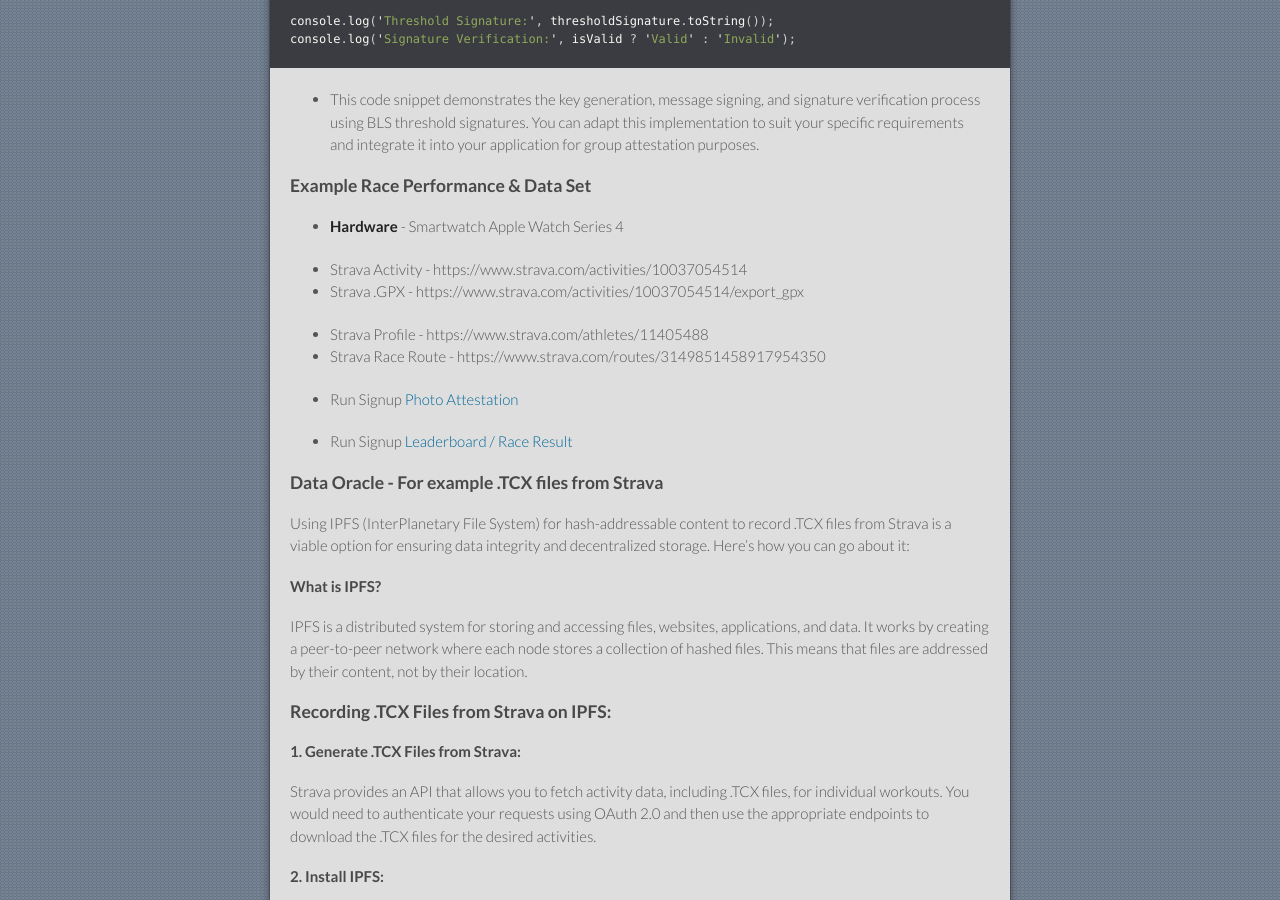
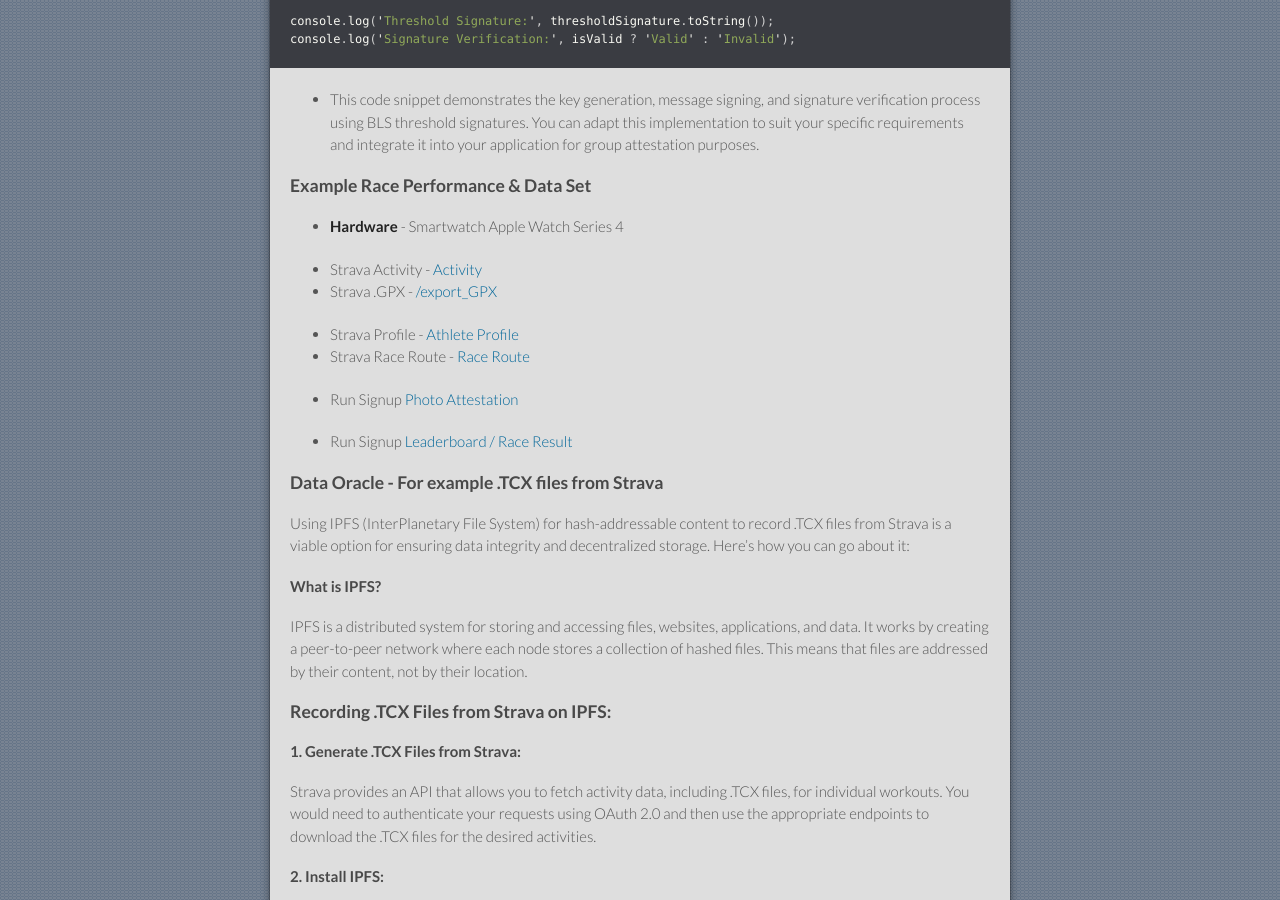
Before and after one commit to flowstake/flowstake.github.io, a Jekyll site: the page built from index.md, in a window 1280 px wide and 900 px high, scrolled down 5581 px. Built offline with Jekyll 4.4.1, drawn with Linux system fonts in a browser that asks for light colours; our own code applies the rules of GitHub Pages for plain Markdown files.

Commit message:
Update index.md

```diff
--- a/index.md
+++ b/index.md
@@ -192,11 +192,11 @@ console.log('Signature Verification:', isValid ? 'Valid' : 'Invalid');
 
 * **Hardware** - Smartwatch Apple Watch Series 4
 
-* Strava Activity - https://www.strava.com/activities/10037054514
-* Strava .GPX - https://www.strava.com/activities/10037054514/export_gpx
+* Strava Activity - [Activity](https://www.strava.com/activities/10037054514)
+* Strava .GPX - [/export_GPX](https://www.strava.com/activities/10037054514/export_gpx)
 
-* Strava Profile - https://www.strava.com/athletes/11405488
-* Strava Race Route - https://www.strava.com/routes/3149851458917954350
+* Strava Profile - [Athlete Profile](https://www.strava.com/athletes/11405488)
+* Strava Race Route - [Race Route](https://www.strava.com/routes/3149851458917954350)
 
 * Run Signup [Photo Attestation](https://runsignup.com/Race/Results/134947/RaceDayPhotos?registrationId=74560064)
 
```
